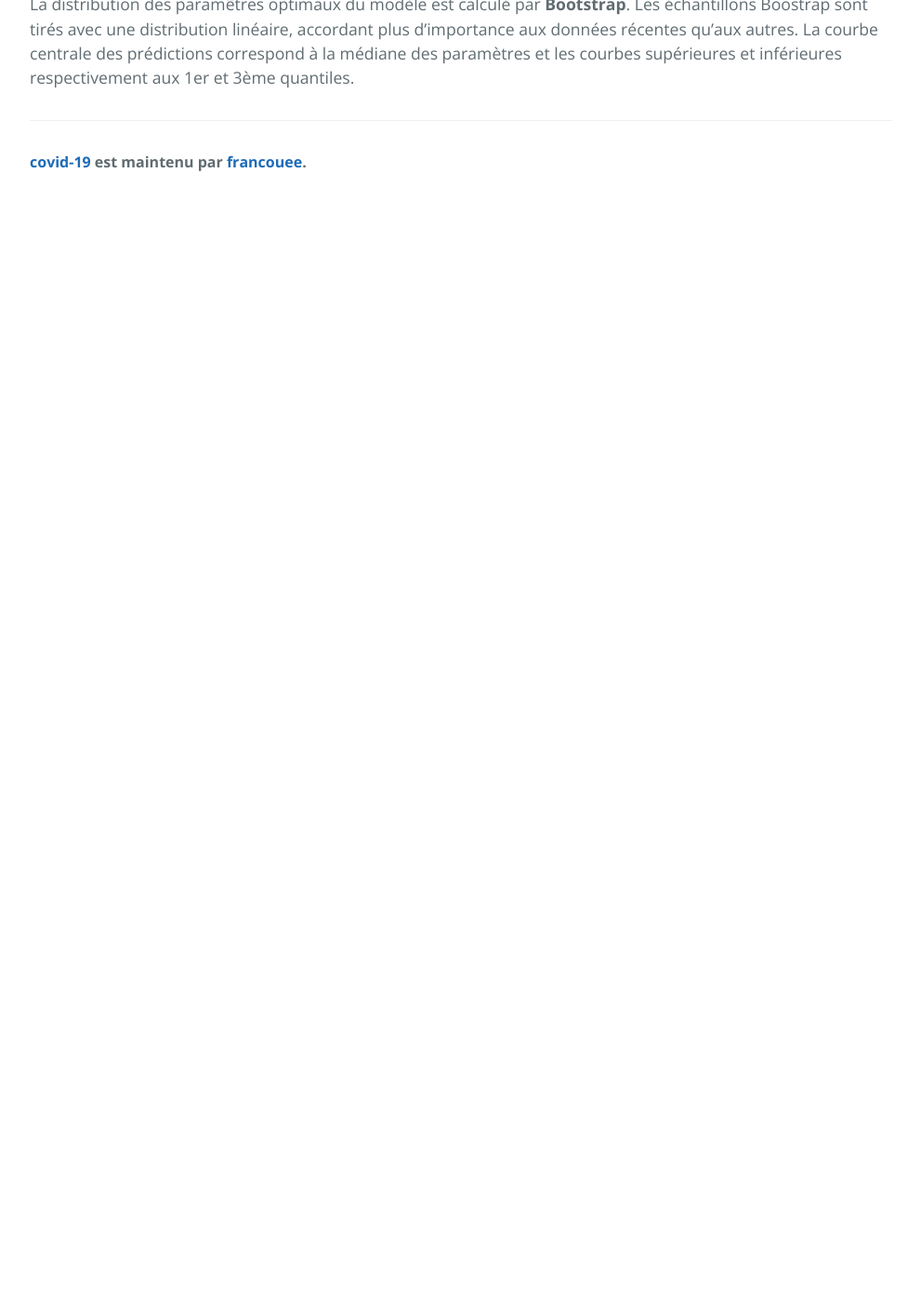
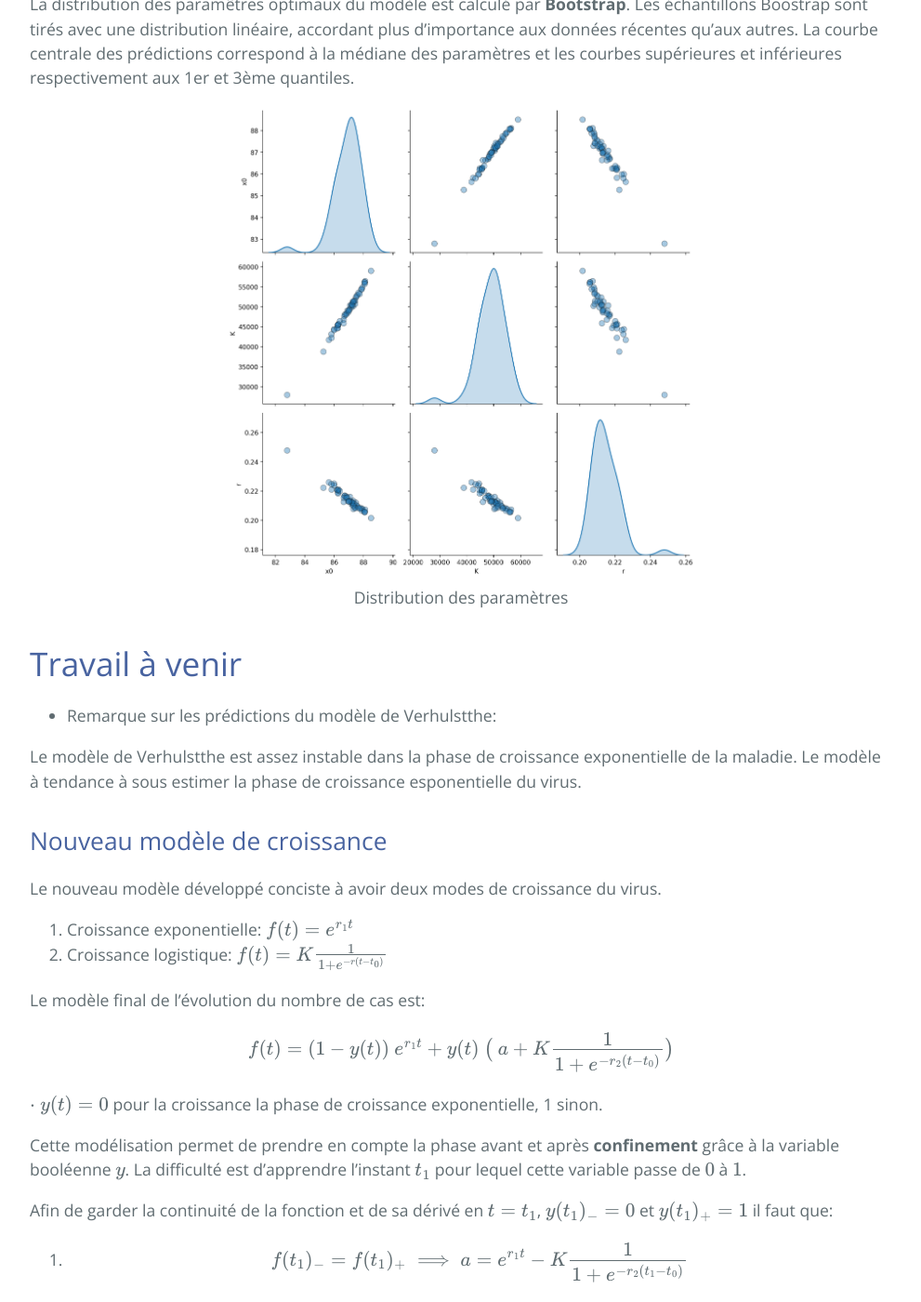
Before and after one commit to francouee/covid-19, a Jekyll site: the page built from fr/index.md, in a window 1280 px wide and 1400 px high, scrolled down 1915 px. Shown: the whole window at 93% size, without its empty margins (144-1135 px from the left). Built offline with Jekyll 4.4.1, drawn with Linux system fonts in a browser that asks for light colours; formulas are drawn with MathJax 3; the repository's description, which GitHub fills in, is left out; before the commit the page ends 2133 px from its top, so only the background shows below that; some of the changed text lies outside the part shown.

Commit message:
added plot of parameters distribution and model differences

```diff
--- a/404.html
+++ b/404.html
@@ -1,6 +1,8 @@
 ---
 permalink: /404.html
 layout: default
+lang: en
+root-folder: ./
 ---
 
 <style type="text/css" media="screen">
--- /dev/null
+++ b/_includes/image.html
@@ -0,0 +1,6 @@
+<figure class="image">
+  <center>
+  <img src="{{ include.url }}" alt="{{ include.description }}" width="{{ include.width }}">
+  <figcaption><center>{{ include.description }}</center></figcaption>
+  </center>
+</figure>
--- a/_includes/main-page-fr.md
+++ b/_includes/main-page-fr.md
@@ -48,3 +48,37 @@ L'algorithme d'optimisation utilisé est celui de [Nelder-Mead](https://fr.wikip
 ## Distribution des paramètres et calcul d'incertitudes
 
 La distribution des paramêtres optimaux du modèle est calculé par **Bootstrap**. Les échantillons Boostrap sont tirés avec une distribution linéaire, accordant plus d'importance aux données récentes qu'aux autres. La courbe centrale des prédictions correspond à la médiane des paramètres et les courbes supérieures et inférieures respectivement aux 1er et 3ème quantiles.
+
+
+
+{% include image.html url="../img/pairplot-parameters.png" description="Distribution des paramètres" width="60%" %}
+
+
+
+# Travail à venir
+
+* Remarque sur les prédictions du modèle de Verhulstthe:
+
+Le modèle de Verhulstthe est assez instable dans la phase de croissance exponentielle de la maladie. Le modèle à tendance à sous estimer la phase de croissance esponentielle du virus.
+
+## Nouveau modèle de croissance
+
+Le nouveau modèle développé conciste à avoir deux modes de croissance du virus.
+
+1. Croissance exponentielle: $$ f(t) = e^{r_1t} $$
+2. Croissance logistique: $$ f(t)=K \frac{1}{1+e^{-r(t - t_0)}} $$
+
+Le modèle final de l'évolution du nombre de cas est:
+
+$$ f(t) = (1-y(t)) \ e^{r_1t} + y(t) \ \big(\ a +  K \frac{1}{1+e^{-r_2(t - t_0)}} \big) $$
+
+$$ \cdot \ y(t)= 0 $$ pour la croissance la phase de croissance exponentielle, 1 sinon.
+
+Cette modélisation permet de prendre en compte la phase avant et après **confinement** grâce à la variable booléenne $$ y $$. La difficulté est d'apprendre l'instant $$t_1$$ pour lequel cette variable passe de $$0$$ à $$1$$.
+
+Afin de garder la continuité de la fonction et de sa dérivé  en $$ t=t_1 $$,  $$ y(t_1)_-=0 $$ et $$ y(t_1)_+=1 $$ il faut que:
+
+1. $$ f(t{_1})_- = f(t{_1})_+ \implies a  = e^{r_1t} - K \frac{1}{1+e^{-r_2(t_1 - t_0)}}  $$
+2. $$  f'(t{_1})_- = f'(t{_1})_+ \implies   K= \frac{r_1}{r_2} \  e^{r_1t} \  \frac{ 1+e^{ - r_2 (t_1 - t_0) }}{1 - \frac{1}{1+e^{-r_2(t_1 - t_0)}}} $$
+
+{% include image.html url="../img/difs-two-models.png" description="Différence entre les deux modélisations" width="90%" %}
--- a/src/utils.py
+++ b/src/utils.py
@@ -235,7 +235,7 @@ class SigmoidModel(BaseEstimator):
 
         return fitted_sigmoid_df, paramters_values_sigmoid
 
-    def plot_params_distribution(self):
+    def plot_params_distribution(self, height=3.5, **plot_kws):
         """
         Plot the parameters distribution
 
@@ -244,7 +244,7 @@ class SigmoidModel(BaseEstimator):
         matplotlib figure
         """
         param_df = pd.DataFrame(data=self.params)
-        figure = sns.pairplot(param_df, kind='reg', diag_kind='kde', height=3)
+        figure = sns.pairplot(param_df, diag_kind='kde', height=height, plot_kws=plot_kws)
 
         return figure
 
```
Also changed, not shown: _includes/main-page-en.md (+30 -0 lines), img/difs-two-models.png (added), img/pairplot-parameters.png (added), 1 other file.
